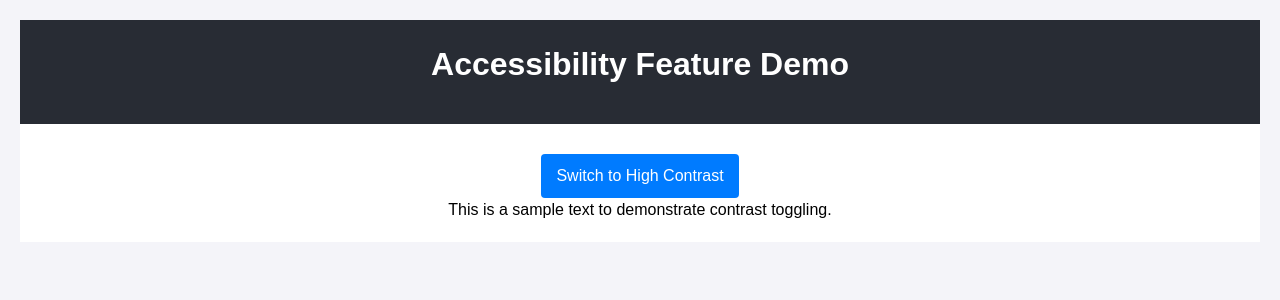
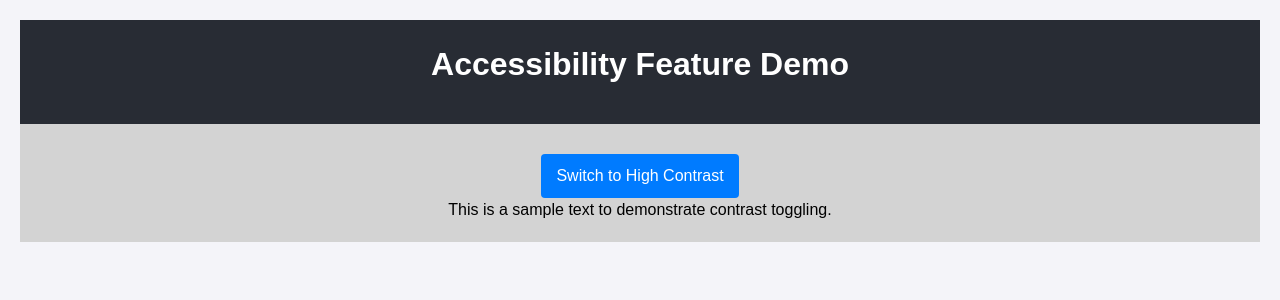
Before and after one commit to yurika-upadhyaya/CodeForAccessHackathon, a React (Create React App) app: page / in a window 1280 px wide. Shown: the top 300 px of the page. Built offline with nearby package versions, Linux system fonts and the light colour scheme.

Commit message:
adding bugs to ConstrastToggle.js file

```diff
--- a/src/components/ColorContrastEnhancer/ContrastToggle.js
+++ b/src/components/ColorContrastEnhancer/ContrastToggle.js
@@ -16,17 +16,18 @@ function ContrastToggle() {
   return (
     <div
       style={{
-        // TODO: Update color values to meet WCAG 2.1 AA standards for high contrast
-        backgroundColor: highContrast ? '#000000' : '#ffffff',
+        // TODO: background Update color values to meet WCAG 2.1 AA standards for high contrast
+        // Bug 1 : Are you sure #c0c0c0 and #d3d3d3 right colours for the background? I would use a black and white.
+        backgroundColor: highContrast ? '#c0c0c0' : '#d3d3d3',
         color: highContrast ? '#ffffff' : '#000000',
         padding: '20px',
         textAlign: 'center'
       }}
     >
-      {/* TODO: Ensure the button is accessible with proper ARIA attributes */}
+      {/* TODO: Ensure the button is accessible with proper ARIA attributes , Bug 2: we wanna make sure that high contrast is true when pressed is ON. */}
       <button
         onClick={toggleContrast}
-        aria-pressed={highContrast}
+        aria-pressed={!highContrast}
         aria-label={highContrast ? 'Switch to normal contrast' : 'Switch to high contrast'}
       >
         {highContrast ? 'Switch to Normal Contrast' : 'Switch to High Contrast'}
```
